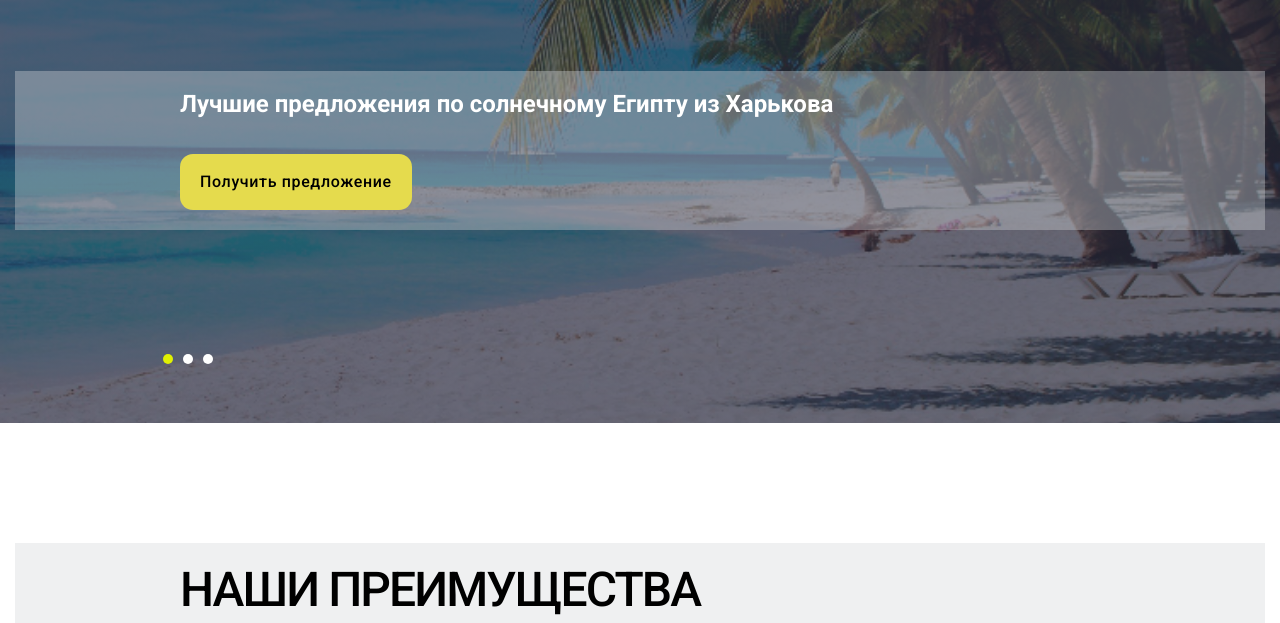
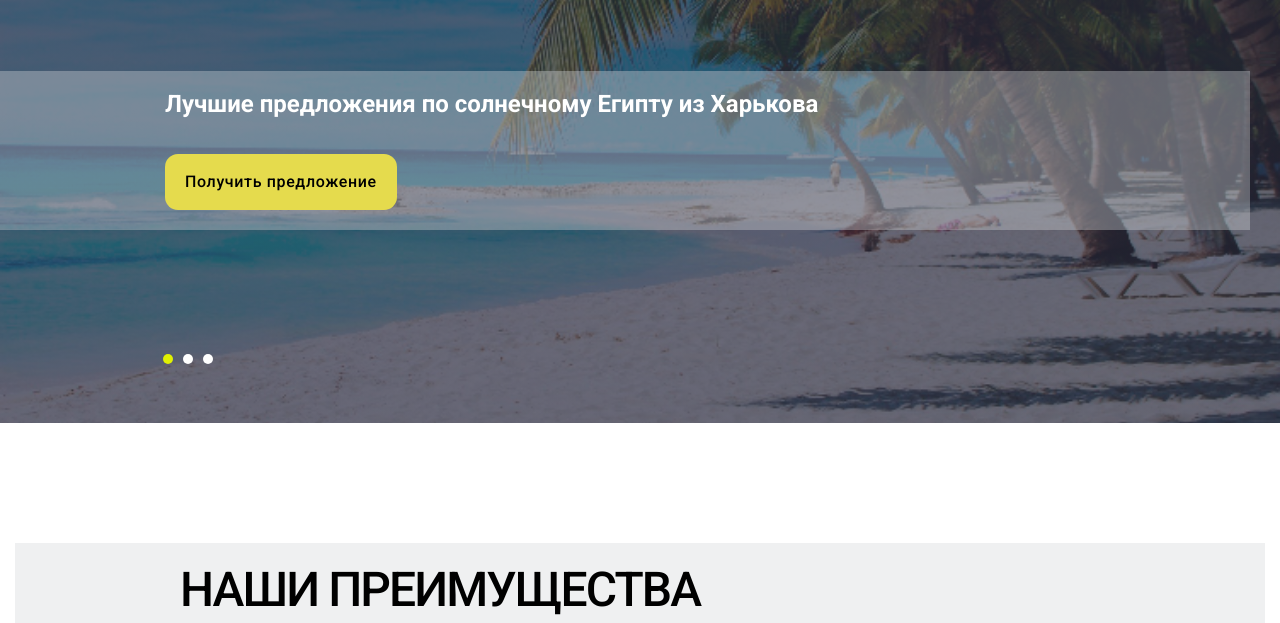
Before and after one commit to aleksandrgarachun/test, a plain HTML site: page index.html in a window 1280 px wide. Shown: the part 177-800 px from the top of the page. Drawn offline with nearby package versions, Linux system fonts and the light colour scheme.

Commit message:
container fix

```diff
--- a/css/media.css
+++ b/css/media.css
@@ -549,6 +549,10 @@
     .header-logo-icon{
         margin-right: 400px;
     }
+    .container-offer{
+        max-width: 1250px;
+        margin: 0;
+    }
     .container {
         max-width: 1250px;
         margin: 0 auto;
--- a/css/styles.css
+++ b/css/styles.css
@@ -41,7 +41,11 @@ hr {
 
 
 }
-
+.container-offer {
+    max-width: 100%;
+    padding: 20px 15px;
+    background-color: rgba(212, 215, 216, 0.371);
+}
 .container {
 
     max-width: 100%;
--- a/index.html
+++ b/index.html
@@ -101,7 +101,7 @@
                 />
               </svg>
             </button>
-        <div class="container">
+        <div class="container-offer">
 
           <h1 class="order-title">
             Лучшие предложения по солнечному Египту из Харькова
```
